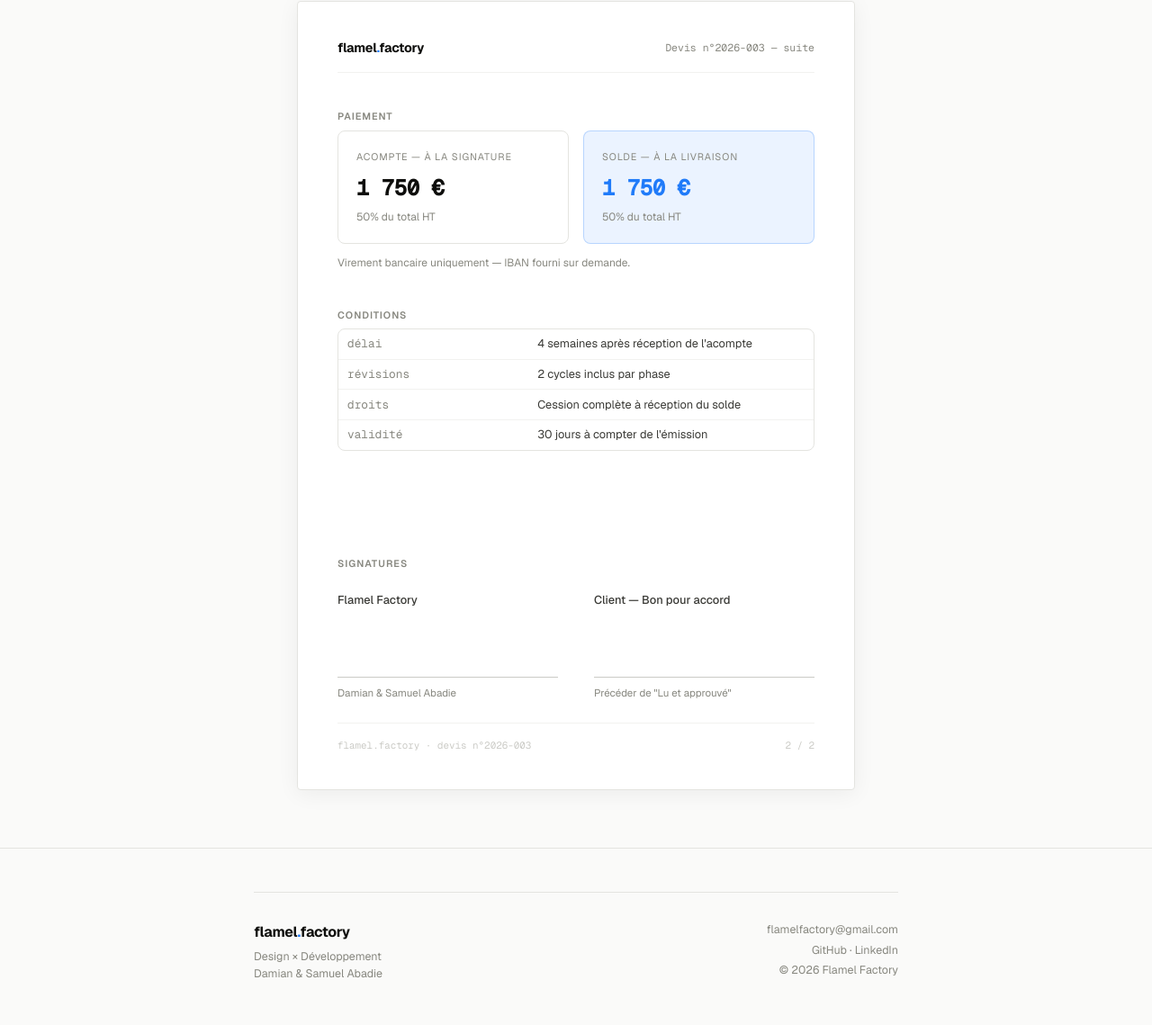
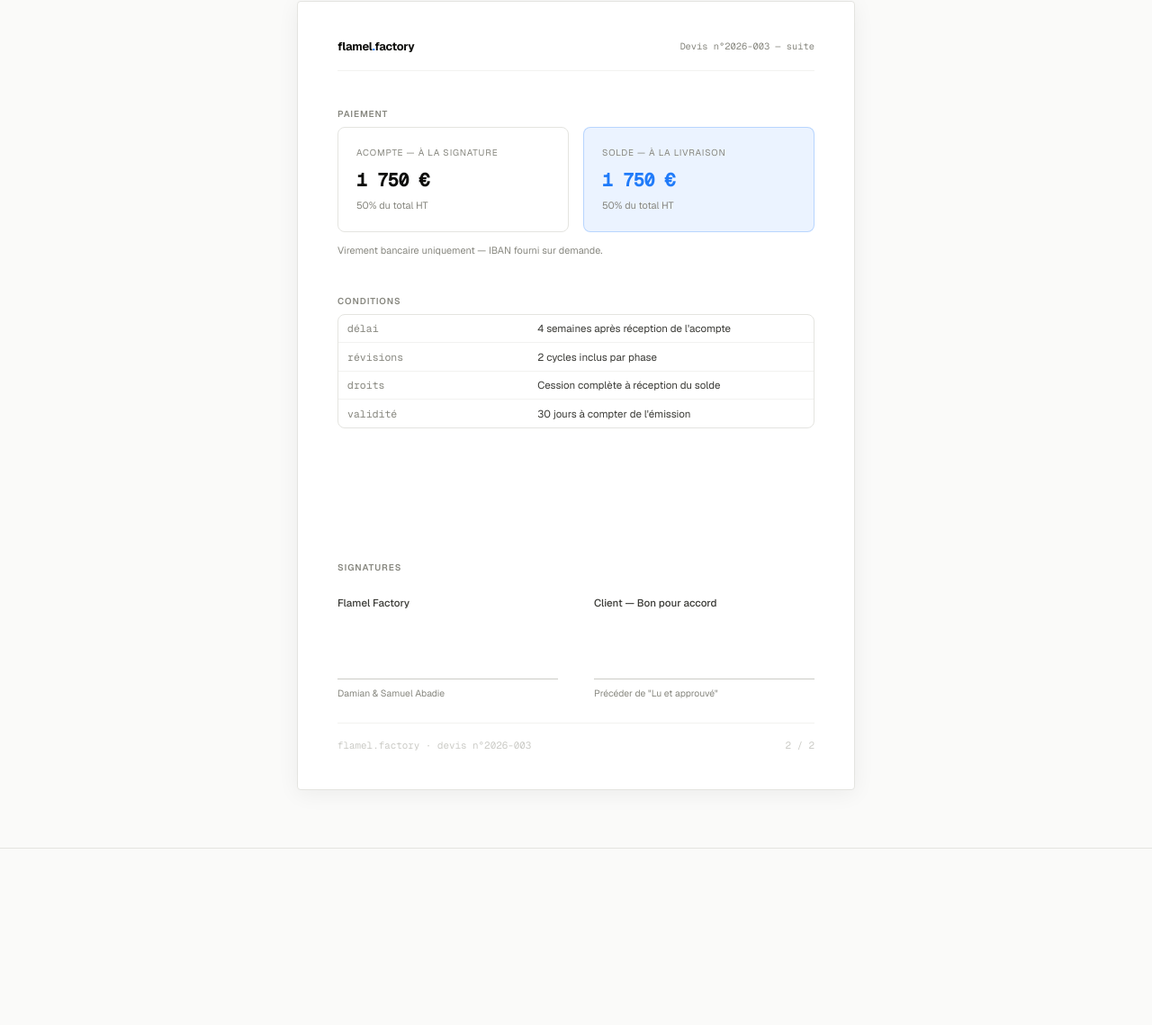
Before and after one commit to samuelabadie/flamel-factory-website, a plain HTML site: page branding/index.html in a window 1280 px wide. Shown: the part 8064-9203 px from the top of the page at 90% size. After the commit the page ends 9007 px from the top, so only its background shows below. Drawn offline with nearby package versions, Linux system fonts and the light colour scheme.

Commit message:
Remove footer, reduce devis font sizes
Co-Authored-By: Claude Sonnet 4.6 <noreply@anthropic.com>

```diff
--- a/branding/index.html
+++ b/branding/index.html
@@ -956,14 +956,14 @@
           aspect-ratio: 210 / 297;
           overflow: hidden;
           box-shadow: 0 4px 24px rgba(0,0,0,.06);
-          font-size: 0.875rem;
+          font-size: 0.8rem;
           line-height: 1.55;
           display: flex;
           flex-direction: column;
         }
         .devis-h4 {
           font-family: var(--font);
-          font-size: 0.68rem;
+          font-size: 0.62rem;
           font-weight: 600;
           letter-spacing: 0.09em;
           text-transform: uppercase;
@@ -973,11 +973,11 @@
         .devis-table {
           width: 100%;
           border-collapse: collapse;
-          font-size: 0.8rem;
+          font-size: 0.72rem;
         }
         .devis-table th {
           font-family: var(--font-mono);
-          font-size: 0.68rem;
+          font-size: 0.62rem;
           font-weight: 400;
           letter-spacing: 0.04em;
           text-align: left;
@@ -1004,7 +1004,7 @@
             <div class="small"><a href="#">flamelfactory@gmail.com</a></div>
           </div>
           <div style="text-align: right;">
-            <div style="font-size: 0.72rem; color: var(--g-500); font-family: var(--font-mono); margin-bottom: 0.25rem;">Devis n°2026-003</div>
+            <div style="font-size: 0.65rem; color: var(--g-500); font-family: var(--font-mono); margin-bottom: 0.25rem;">Devis n°2026-003</div>
             <div class="small" style="display: block;">Émis le 2026-05-26</div>
             <div class="small" style="display: block;">Valable 30 jours</div>
           </div>
@@ -1014,11 +1014,11 @@
         <div style="display: grid; grid-template-columns: 1fr 1fr; gap: 2rem; margin-bottom: 3rem;">
           <div>
             <div class="devis-h4">Objet</div>
-            <div style="font-size: 1rem; font-weight: 600; color: var(--g-900); line-height: 1.3;">Création d'un site vitrine & identité visuelle</div>
+            <div style="font-size: 0.875rem; font-weight: 600; color: var(--g-900); line-height: 1.3;">Création d'un site vitrine & identité visuelle</div>
           </div>
           <div>
             <div class="devis-h4">À l'attention de</div>
-            <div style="font-size: 0.875rem; color: var(--g-700); line-height: 1.6;">
+            <div style="font-size: 0.8rem; color: var(--g-700); line-height: 1.6;">
               <strong style="color: var(--g-900);">Prénom Nom</strong><br>
               Société ou activité<br>
               <a href="#" style="color: var(--g-500);">email@domaine.com</a>
@@ -1065,7 +1065,7 @@
                 </tr>
                 <tr style="background: var(--g-50);">
                   <td colspan="3" style="font-weight: 600; color: var(--g-900); border-bottom: none; padding-top: 0.75rem; padding-bottom: 0.75rem;">Total HT</td>
-                  <td style="font-family: var(--font-mono); font-weight: 700; color: var(--accent); text-align: right; font-size: 1rem; border-bottom: none; padding-top: 0.75rem; padding-bottom: 0.75rem;">3 500 €</td>
+                  <td style="font-family: var(--font-mono); font-weight: 700; color: var(--accent); text-align: right; font-size: 0.875rem; border-bottom: none; padding-top: 0.75rem; padding-bottom: 0.75rem;">3 500 €</td>
                 </tr>
               </tbody>
             </table>
@@ -1086,10 +1086,10 @@
 
         <!-- Header léger -->
         <div style="display: flex; justify-content: space-between; align-items: center; margin-bottom: 2.5rem; padding-bottom: 1rem; border-bottom: 1px solid var(--g-100);">
-          <div style="font-size: 0.9rem; font-weight: 700; color: var(--g-900); letter-spacing: -0.02em;">
+          <div style="font-size: 0.8rem; font-weight: 700; color: var(--g-900); letter-spacing: -0.02em;">
             flamel<span style="color: var(--accent);">.</span>factory
           </div>
-          <span style="font-size: 0.72rem; color: var(--g-500); font-family: var(--font-mono);">Devis n°2026-003 — suite</span>
+          <span style="font-size: 0.65rem; color: var(--g-500); font-family: var(--font-mono);">Devis n°2026-003 — suite</span>
         </div>
 
         <!-- Paiement -->
@@ -1097,17 +1097,17 @@
           <div class="devis-h4">Paiement</div>
           <div style="display: grid; grid-template-columns: 1fr 1fr; gap: 1rem;">
             <div style="border: 1px solid var(--g-200); border-radius: 8px; padding: 1.25rem;">
-              <div style="font-size: 0.68rem; color: var(--g-500); text-transform: uppercase; letter-spacing: 0.08em; margin-bottom: 0.5rem;">Acompte — à la signature</div>
-              <div style="font-size: 1.5rem; font-weight: 700; color: var(--g-900); font-family: var(--font-mono); letter-spacing: -0.02em;">1 750 €</div>
-              <div style="font-size: 0.75rem; color: var(--g-500); margin-top: 0.25rem;">50% du total HT</div>
+              <div style="font-size: 0.62rem; color: var(--g-500); text-transform: uppercase; letter-spacing: 0.08em; margin-bottom: 0.5rem;">Acompte — à la signature</div>
+              <div style="font-size: 1.25rem; font-weight: 700; color: var(--g-900); font-family: var(--font-mono); letter-spacing: -0.02em;">1 750 €</div>
+              <div style="font-size: 0.68rem; color: var(--g-500); margin-top: 0.25rem;">50% du total HT</div>
             </div>
             <div style="border: 1px solid var(--accent-mid); border-radius: 8px; padding: 1.25rem; background: var(--accent-light);">
-              <div style="font-size: 0.68rem; color: var(--g-500); text-transform: uppercase; letter-spacing: 0.08em; margin-bottom: 0.5rem;">Solde — à la livraison</div>
-              <div style="font-size: 1.5rem; font-weight: 700; color: var(--accent); font-family: var(--font-mono); letter-spacing: -0.02em;">1 750 €</div>
-              <div style="font-size: 0.75rem; color: var(--g-500); margin-top: 0.25rem;">50% du total HT</div>
+              <div style="font-size: 0.62rem; color: var(--g-500); text-transform: uppercase; letter-spacing: 0.08em; margin-bottom: 0.5rem;">Solde — à la livraison</div>
+              <div style="font-size: 1.25rem; font-weight: 700; color: var(--accent); font-family: var(--font-mono); letter-spacing: -0.02em;">1 750 €</div>
+              <div style="font-size: 0.68rem; color: var(--g-500); margin-top: 0.25rem;">50% du total HT</div>
             </div>
           </div>
-          <p style="font-size: 0.75rem; color: var(--g-500); margin: 0.75rem 0 0;">Virement bancaire uniquement — IBAN fourni sur demande.</p>
+          <p style="font-size: 0.68rem; color: var(--g-500); margin: 0.75rem 0 0;">Virement bancaire uniquement — IBAN fourni sur demande.</p>
         </div>
 
         <!-- Conditions -->
@@ -1142,14 +1142,14 @@
           <div class="devis-h4">Signatures</div>
           <div style="display: grid; grid-template-columns: 1fr 1fr; gap: 2.5rem;">
             <div>
-              <div style="font-size: 0.8rem; font-weight: 500; color: var(--g-700); margin-bottom: 1.5rem;">Flamel Factory</div>
+              <div style="font-size: 0.72rem; font-weight: 500; color: var(--g-700); margin-bottom: 1.5rem;">Flamel Factory</div>
               <div style="height: 52px; border-bottom: 1px solid var(--g-300); margin-bottom: 0.5rem;"></div>
-              <div style="font-size: 0.72rem; color: var(--g-500);">Damian & Samuel Abadie</div>
+              <div style="font-size: 0.65rem; color: var(--g-500);">Damian & Samuel Abadie</div>
             </div>
             <div>
-              <div style="font-size: 0.8rem; font-weight: 500; color: var(--g-700); margin-bottom: 1.5rem;">Client — Bon pour accord</div>
+              <div style="font-size: 0.72rem; font-weight: 500; color: var(--g-700); margin-bottom: 1.5rem;">Client — Bon pour accord</div>
               <div style="height: 52px; border-bottom: 1px solid var(--g-300); margin-bottom: 0.5rem;"></div>
-              <div style="font-size: 0.72rem; color: var(--g-500);">Précéder de "Lu et approuvé"</div>
+              <div style="font-size: 0.65rem; color: var(--g-500);">Précéder de "Lu et approuvé"</div>
             </div>
           </div>
         </div>
@@ -1164,23 +1164,6 @@
     </div>
   </section>
 
-  <!-- ━━━━ FOOTER ━━━━ -->
-  <footer class="site-footer">
-    <div style="display: flex; justify-content: space-between; align-items: flex-start; gap: 2rem; flex-wrap: wrap; padding-top: 2rem; border-top: 1px solid var(--g-200);">
-      <div>
-        <div style="font-size: 1rem; font-weight: 700; color: var(--g-900); letter-spacing: -0.02em; margin-bottom: 0.375rem;">
-          flamel<span style="color: var(--accent);">.</span>factory
-        </div>
-        <div class="small">Design × Développement</div>
-        <div class="small">Damian & Samuel Abadie</div>
-      </div>
-      <div style="text-align: right;">
-        <div class="small" style="margin-bottom: 0.25rem;"><a href="#">flamelfactory@gmail.com</a></div>
-        <div class="small" style="margin-bottom: 0.25rem;"><a href="#">GitHub</a> · <a href="#">LinkedIn</a></div>
-        <div class="small">© 2026 Flamel Factory</div>
-      </div>
-    </div>
-  </footer>
 
 </body>
 </html>
```
